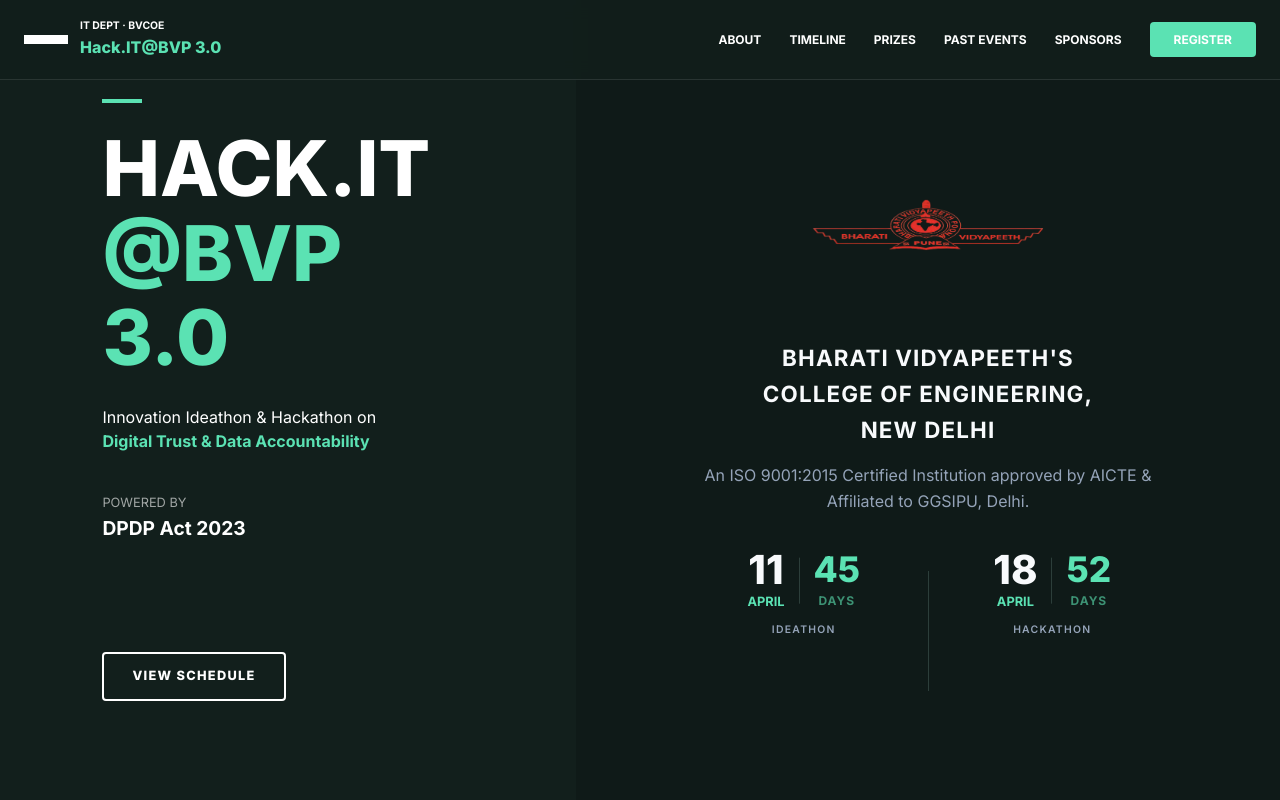
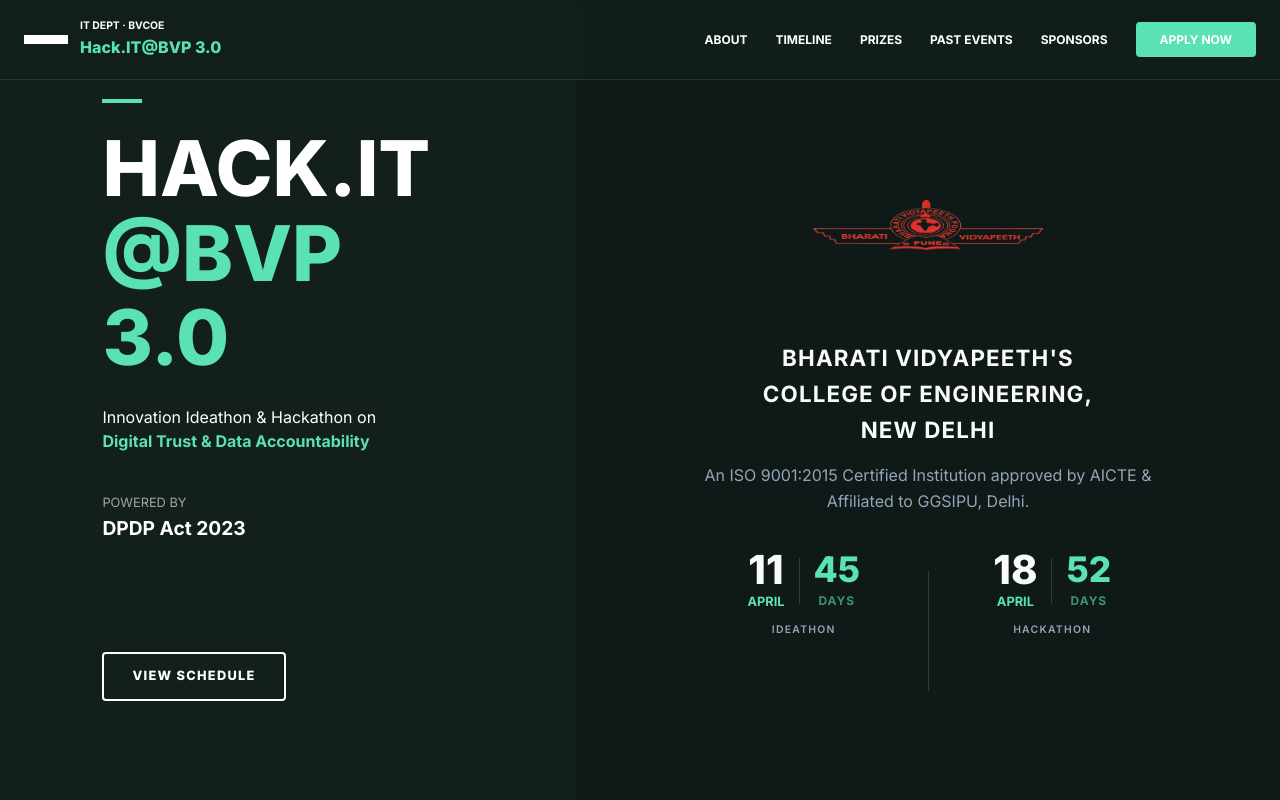
Before and after one commit to Shashankg27/IT-Hackathon, a Next.js app in the folder frontend/: page / in a window 1280 px wide. Shown: the top 800 px of the page. Built offline with nearby package versions, Linux system fonts and the light colour scheme.

Commit message:
Devfolio button:

```diff
--- a/frontend/app/components/Navbar.tsx
+++ b/frontend/app/components/Navbar.tsx
@@ -79,7 +79,7 @@
               </a>
             ))}
             <a href="#hero" className="register-btn">
-              REGISTER
+              APPLY NOW
             </a>
           </div>
         </div>
@@ -98,7 +98,7 @@
           className="mobile-register-btn"
           onClick={() => setMenuOpen(false)}
         >
-          REGISTER
+          APPLY NOW
         </a>
       </div>
 
```
